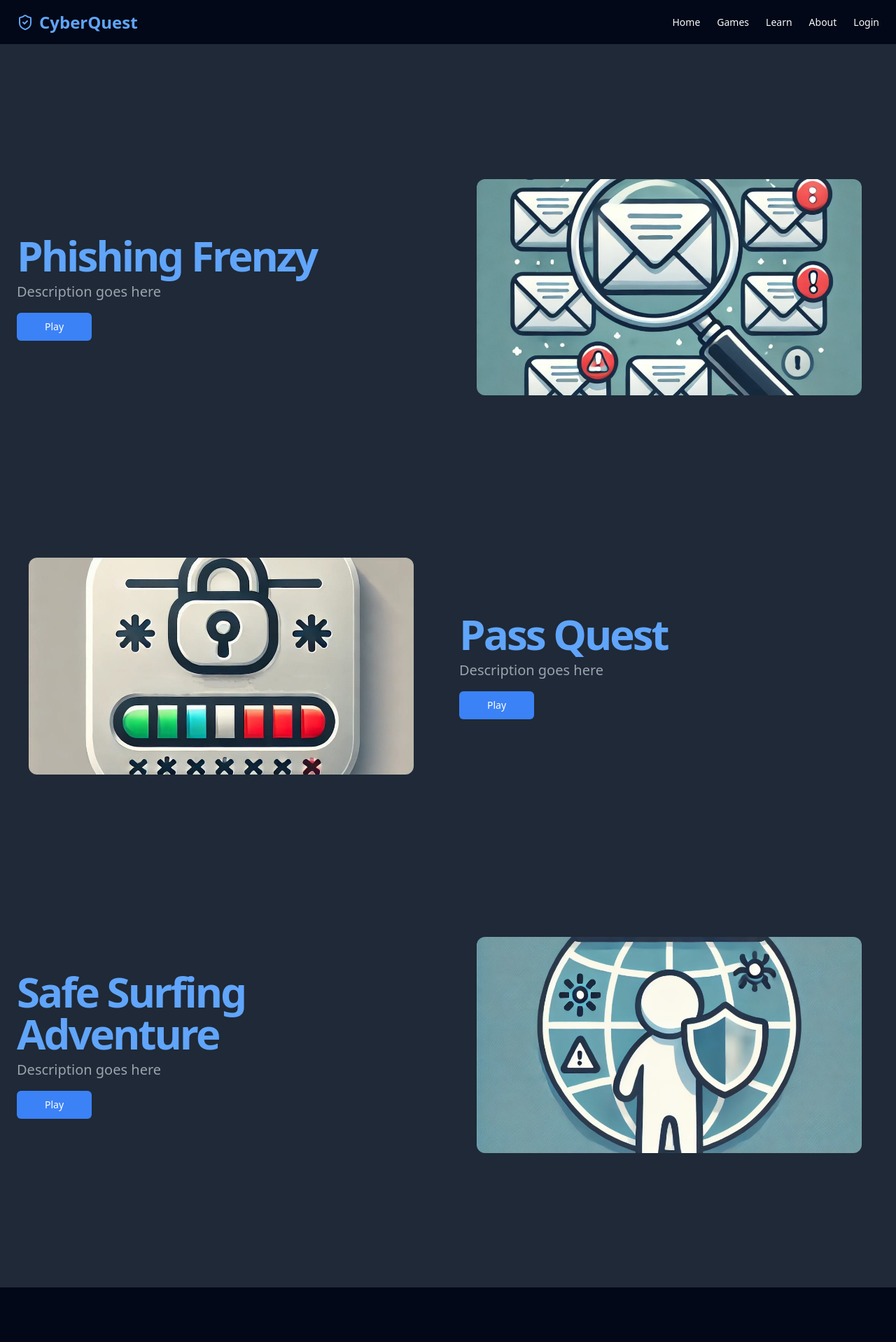
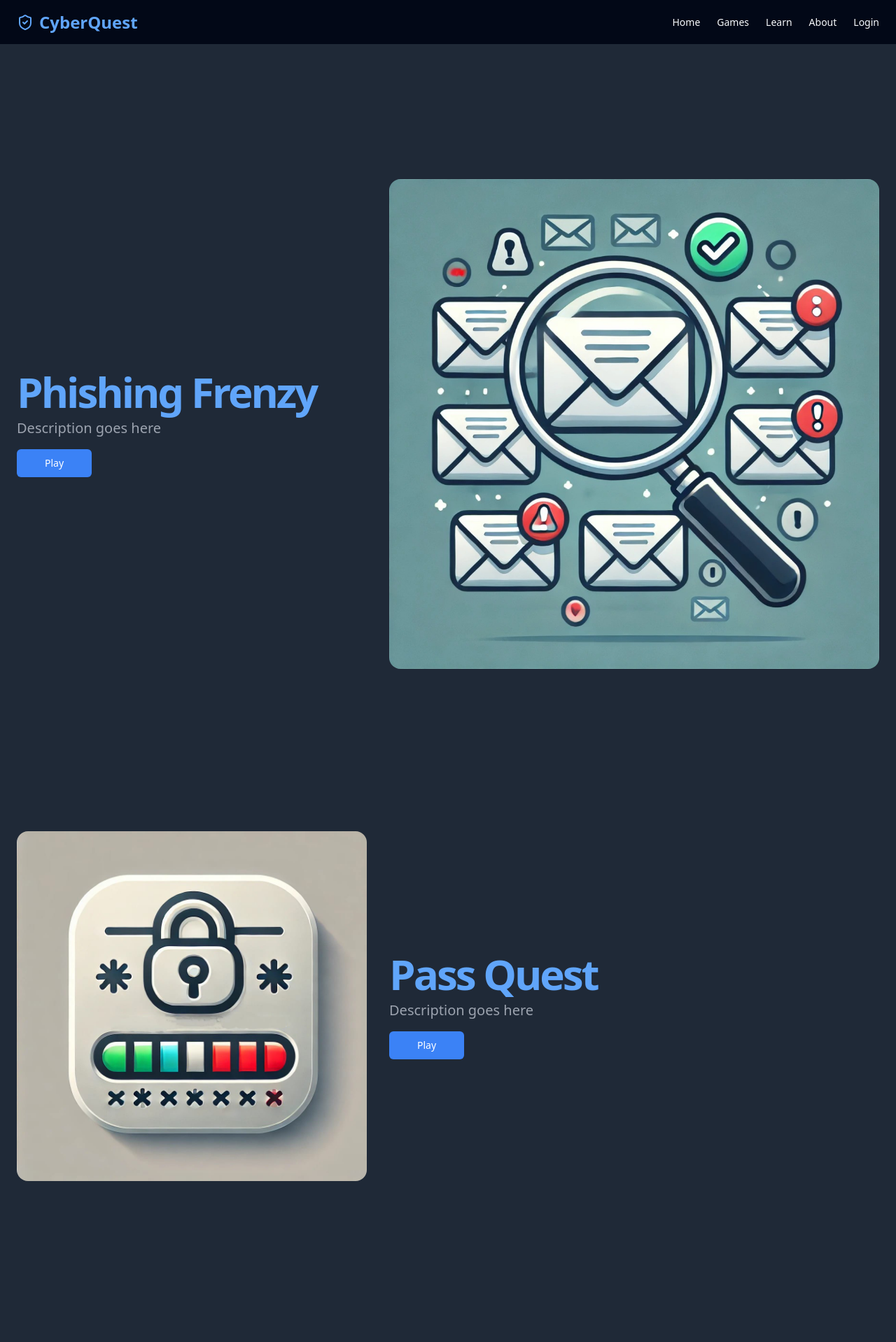
Before and after one commit to jatinxnewar/cyber-quest, a Next.js app: page /adventure in a window 1280 px wide. Shown: the top 1918 px of the page at 70% size. Before the commit the page ends 1840 px from the top, so only its background shows below. Built offline with nearby package versions, Linux system fonts and the light colour scheme.

Commit message:
Update page.tsx

```diff
--- a/src/app/adventure/page.tsx
+++ b/src/app/adventure/page.tsx
@@ -7,14 +7,13 @@ import pass from "../../../public/pass.jpg";
 import surfer from "../../../public/surfer.jpg";
 import Navbar from "../Navbar";
 
-
 function Adventure() {
   return (
     <>
       <Navbar />
       <section className="w-full py-12 md:py-24 lg:py-32 xl:py-48 bg-gray-800">
         <div className="container px-4 md:px-6">
-          <div className="grid gap-1 lg:grid-cols-[1fr_400px] lg:gap-12 xl:grid-cols-[1fr_600px]">
+          <div className="grid gap-8 lg:grid-cols-[1fr_500px] xl:grid-cols-[1fr_700px]">
             <div className="flex flex-col justify-center space-y-4">
               <div className="space-y-2">
                 <h1 className="text-3xl font-bold tracking-tighter sm:text-5xl xl:text-6xl/none text-blue-400">
@@ -35,10 +34,10 @@ function Adventure() {
             <Link href={"/phish"}>
               <Image
                 alt="Cybersecurity Illustration"
-                className="mx-auto aspect-video overflow-hidden rounded-xl object-cover object-center"
-                height="650"
+                className="mx-auto rounded-2xl object-cover"
+                height="700"
                 src={phish}
-                width="550"
+                width="700"
               />
             </Link>
           </div>
@@ -46,14 +45,14 @@ function Adventure() {
       </section>
       <section className="w-full py-1 md:py-24 lg:py-32 xl:py-10 bg-gray-800">
         <div className="container px-4 md:px-6">
-          <div className="grid gap-1 lg:grid-cols-[1fr_400px] lg:gap-12 xl:grid-cols-[1fr_600px]">
+          <div className="grid gap-8 lg:grid-cols-[1fr_500px] xl:grid-cols-[1fr_700px]">
             <Link href={"/pass"}>
               <Image
                 alt="Cybersecurity Illustration"
-                className="mx-auto aspect-video overflow-hidden rounded-xl object-cover object-center"
-                height="650"
+                className="mx-auto rounded-2xl object-cover"
+                height="700"
                 src={pass}
-                width="550"
+                width="700"
               />
             </Link>
             <div className="flex flex-col justify-center space-y-4">
@@ -78,7 +77,7 @@ function Adventure() {
       </section>
       <section className="w-full py-12 md:py-24 lg:py-32 xl:py-48 bg-gray-800">
         <div className="container px-4 md:px-6">
-          <div className="grid gap-1 lg:grid-cols-[1fr_400px] lg:gap-12 xl:grid-cols-[1fr_600px]">
+          <div className="grid gap-8 lg:grid-cols-[1fr_500px] xl:grid-cols-[1fr_700px]">
             <div className="flex flex-col justify-center space-y-4">
               <div className="space-y-2">
                 <h1 className="text-3xl font-bold tracking-tighter sm:text-5xl xl:text-6xl/none text-blue-400">
@@ -89,7 +88,7 @@ function Adventure() {
                 </p>
               </div>
               <div className="flex flex-col gap-2 min-[400px]:flex-row">
-                <Link href={"/phish"}>
+                <Link href={"/surfer"}>
                   <Button className="bg-blue-500 text-white hover:bg-blue-600 px-10">
                     Play
                   </Button>
@@ -99,10 +98,10 @@ function Adventure() {
             <Link href={"/surfer"}>
               <Image
                 alt="Cybersecurity Illustration"
-                className="mx-auto aspect-video overflow-hidden rounded-xl object-cover object-center"
-                height="650"
+                className="mx-auto rounded-2xl object-cover"
+                height="700"
                 src={surfer}
-                width="550"
+                width="700"
               />
             </Link>
           </div>
```
